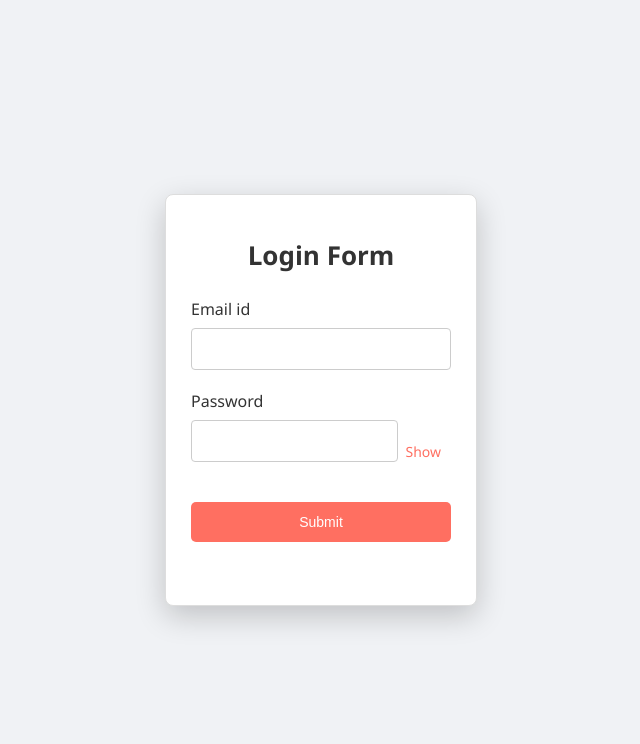
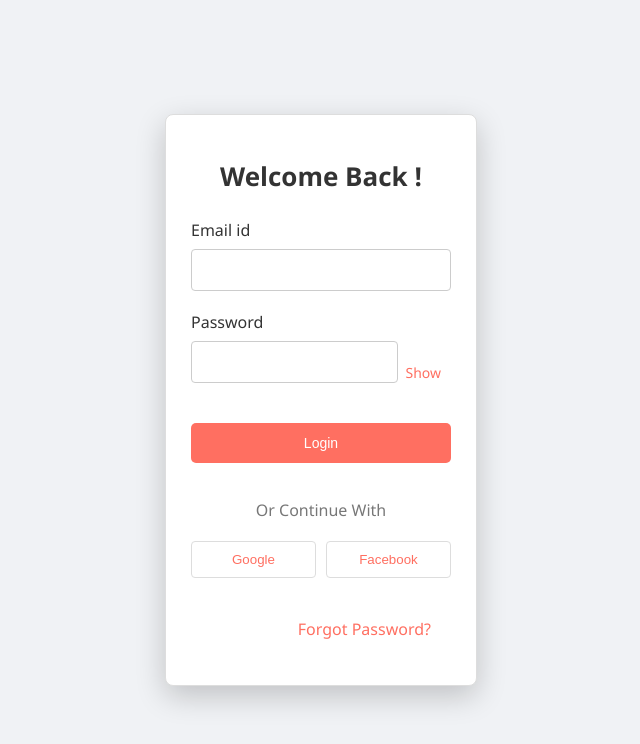
Before and after one commit to PriyaDharshanK7/loginpage, a React (Vite) app: page / in a window 1280 px wide. Shown: the top 744 px of the page, without its empty margins (319-959 px from the left). Built offline with nearby package versions, Linux system fonts and the light colour scheme.

Commit message:
Added OAuth Buttons and Forget Password!

```diff
--- a/src/Login.css
+++ b/src/Login.css
@@ -105,7 +105,55 @@ body {
     display: block;
     animation: slideIn 0.5s ease-in-out;
   }
+  .forgothref {
+    color: #ff6f61;
+    text-decoration: none;
+    margin-top: 20px;
+    text-shadow: #777;
+    text-align: right;
+    padding: 20px;
+  }
+  .forgothref:hover{
+    text-decoration: wavy;
+  }
 
+  .oauth2{
+    margin-top: 20px;
+    text-align: center;
+  }
+
+  .oauth2 p{
+    color : #777;
+    margin-bottom: 15px;
+    position: relative;
+    margin-bottom: 20px;
+  }
+
+  .oauthbtns{
+    display: flex;
+    justify-content: space-between;
+    gap: 10px;
+  }
+  .google{
+    flex: 1;
+    padding: 10px;
+    border: 1px solid #ddd;
+    border-radius: 4px;
+    background: #fff;
+    cursor: pointer;
+    transition: all 0.3s;
+    color:#ff6f61
+  }
+  .fb{
+    flex: 1;
+    padding: 10px;
+    border: 1px solid #ddd;
+    border-radius: 4px;
+    background: #fff;
+    cursor: pointer;
+    transition: all 0.3s;
+    color: #ff6f61;
+  }
   @keyframes slideIn {
     from { transform: translateX(-50%) translateY(-100px); opacity: 0; }
     to { transform: translateX(-50%) translateY(0); opacity: 1; }
--- a/src/Login.jsx
+++ b/src/Login.jsx
@@ -14,10 +14,10 @@ function Login(){
     const handleEventLogin = (e) => {
         e.preventDefault()
         if(email === userData.email && passwd === userData.passwd){
-            setMsg('Welcome Back!, '+ email)
+            setMsg('Hi, Welcome Back!, '+ email)
         }
         else{
-            setMsg(`Oops! Can't find ${email}, Please Sign Up to continue`)
+            setMsg(`Oops! User Email not found, Please Sign Up to continue`)
         }
         setTimeout(() =>
             setMsg(''), 3000);
@@ -31,7 +31,7 @@ function Login(){
         <>
            <div className="logincont" onMouseMove={handleMouseMove}>
                 <div className="logindiv" style = {{transform: `translate(${mousePos.y}px) rotate(${mousePos.x / 5}deg)`}}>
-                    <h1>Login Form</h1>
+                    <h1>Welcome Back !</h1>
                     <form id = "loginform" onSubmit={handleEventLogin}>
                         <label> Email id </label>
                         <input type = "email" value ={email} onChange={(e) => setEmail(e.target.value)}></input>
@@ -40,7 +40,16 @@ function Login(){
                             <input type={showPasswd ? "text" : "password"} value={passwd} onChange={(e) => setPasswd(e.target.value)} className={showPasswd ? "show-anim" : ""} />
                             <span className="eye" onClick={() => setShowPasswd(!showPasswd)}> {showPasswd ? "Hide" : "Show"} </span>
                         </div>
-                        <input type = "submit" form="loginform" />
+                        <input type = "submit" form="loginform"  value={"Login"}/>
+                        <div className="oauth2">
+                            <p>Or Continue With</p>
+                            <div className="oauthbtns">
+                                <button className="google">Google</button>
+                                <button className="fb">Facebook</button>
+                            </div>
+                        </div>
+                        <a href = "#" className="forgothref"> Forgot Password? </a>
+
                     </form>
                 </div>
                 {msg && <div className = { `popup ${msg ? "show" : ""} `}> {msg} </div>}
```
